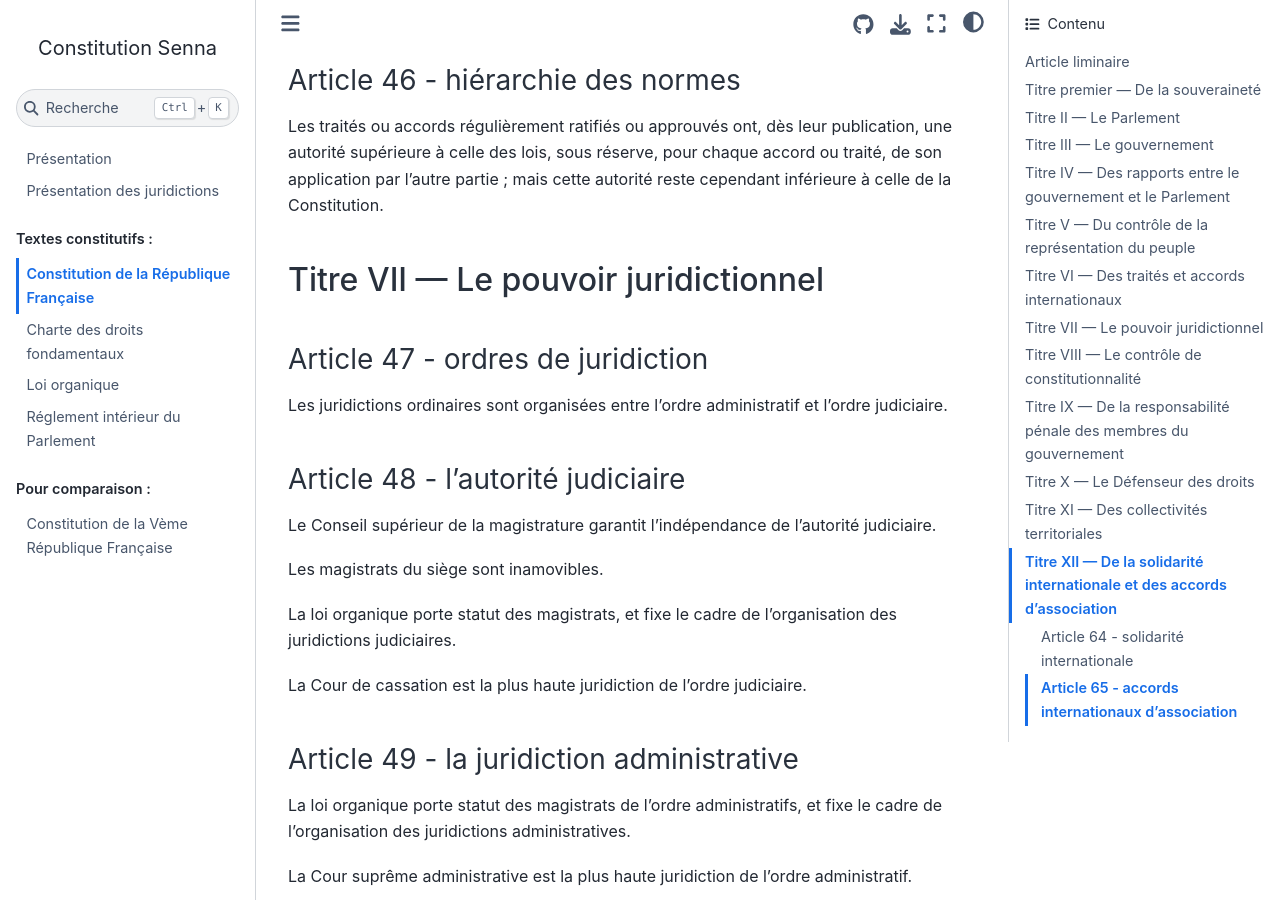
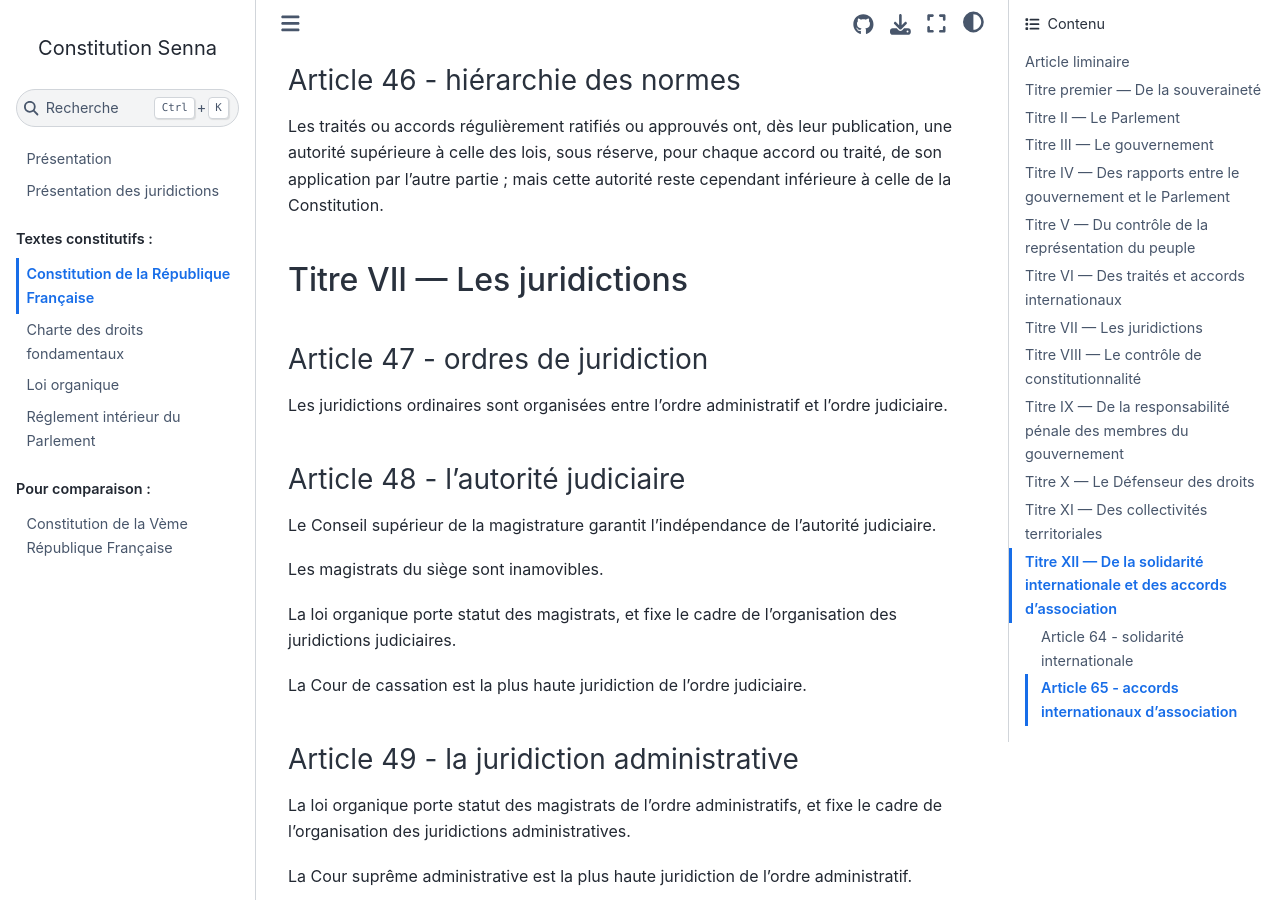
Before and after one commit to Gouvernathor/senna, a Sphinx documentation site: the page built from source/constitution.rst, in a window 1280 px wide and 900 px high, scrolled down 16770 px. Built offline with Sphinx 7.4.7 and the Sphinx Book theme 1.1.4, drawn with Linux system fonts in a browser that asks for light colours.

Commit message:
Renommage
"pouvoir juridictionnel" n'a aucun sens : si l'ordre administratif existe c'est justement par séparation des pouvoirs avec l'ordre, l'administration, et le pouvoir judiciaires

```diff
--- a/source/constitution.rst
+++ b/source/constitution.rst
@@ -404,9 +404,9 @@
 
 Les traités ou accords régulièrement ratifiés ou approuvés ont, dès leur publication, une autorité supérieure à celle des lois, sous réserve, pour chaque accord ou traité, de son application par l'autre partie ; mais cette autorité reste cependant inférieure à celle de la Constitution.
 
--------------------------------------
-Titre VII — Le pouvoir juridictionnel
--------------------------------------
+----------------------------
+Titre VII — Les juridictions
+----------------------------
 
 .. article:: ordres de juridiction
 
```
